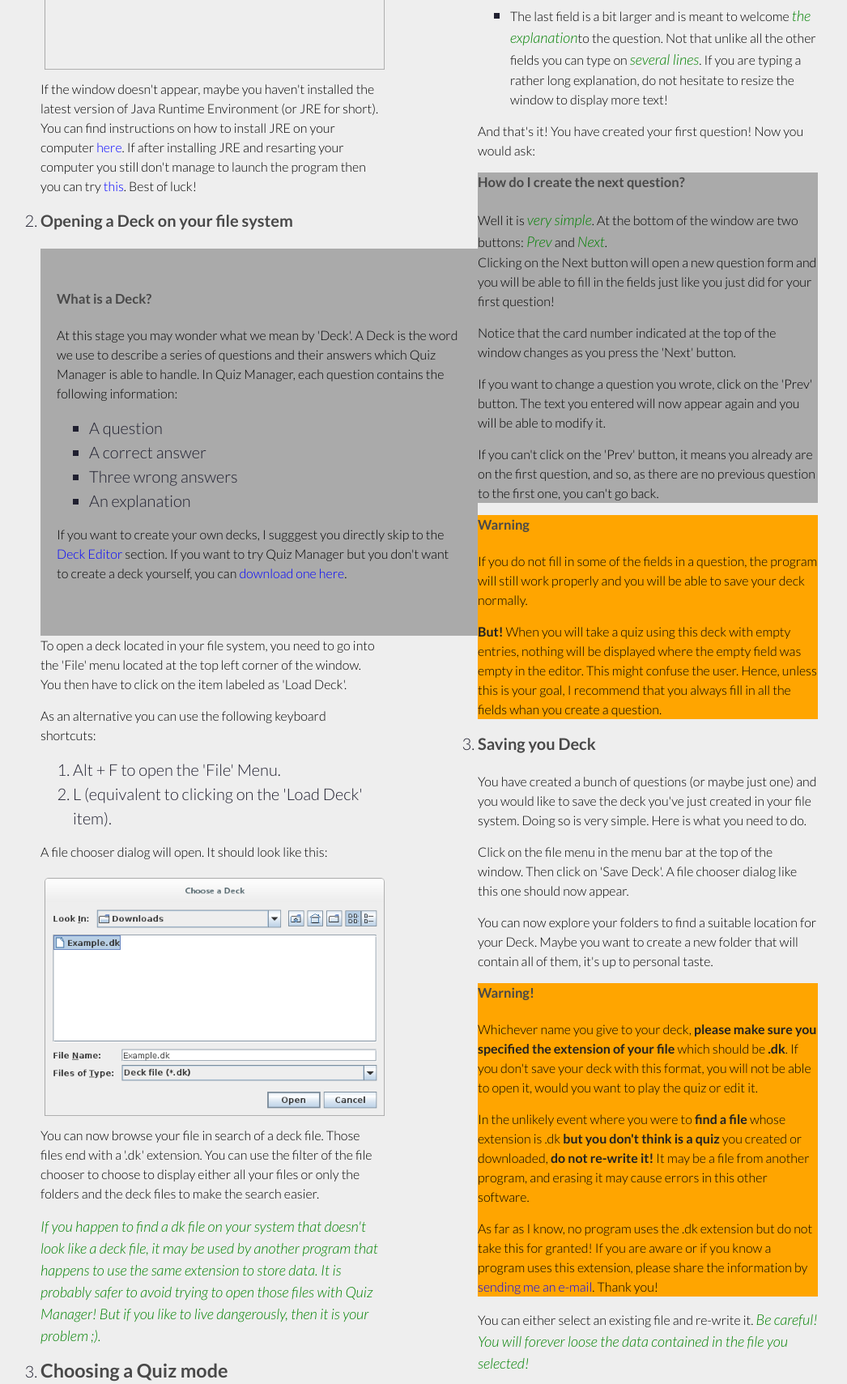
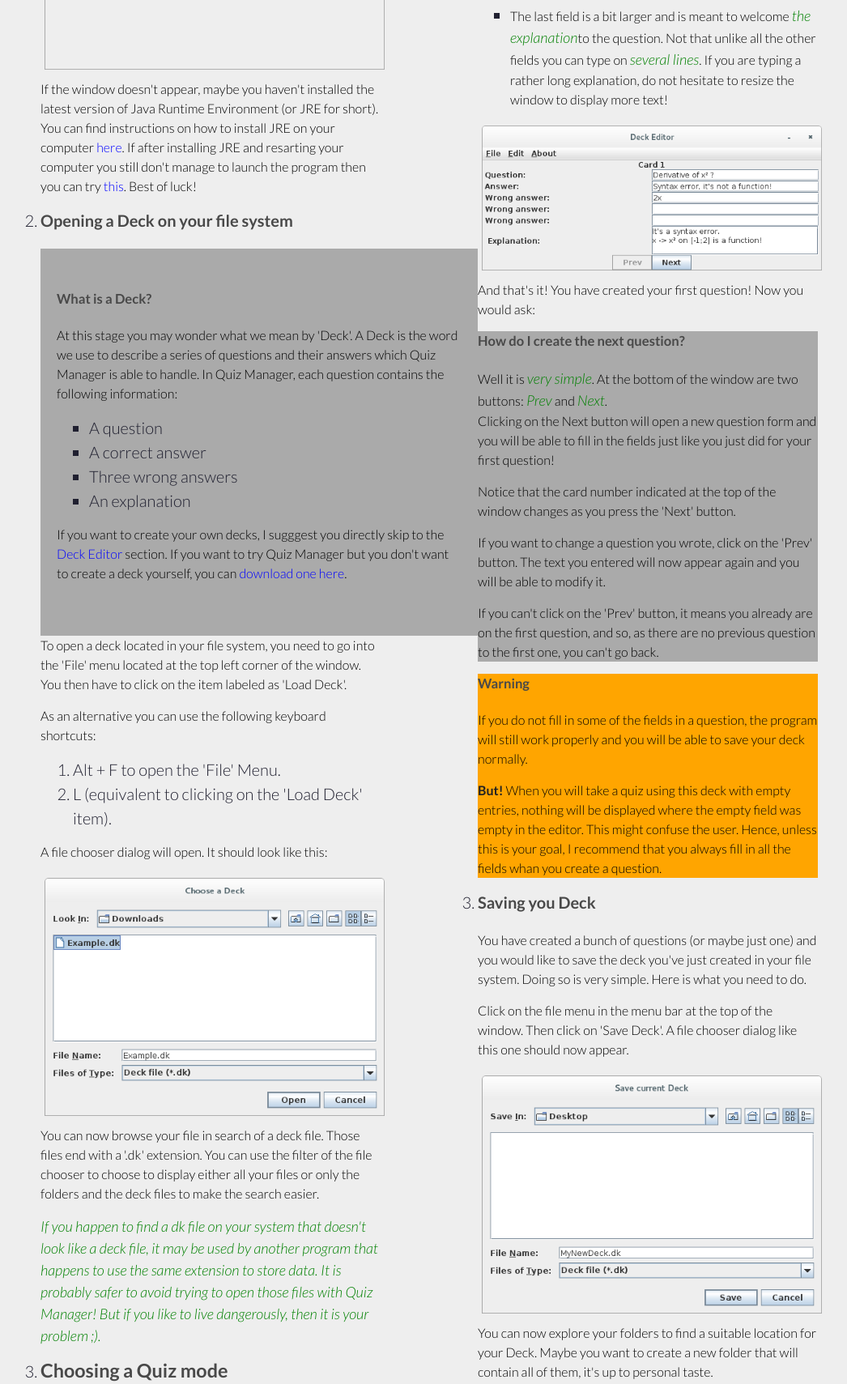
Before and after one commit to PatFin/QuizManager, a plain HTML site: page QuizManager_Manual_v1.0.html in a window 1280 px wide. Shown: the part 2114-3823 px from the top of the page at 81% size, without its empty margins (78-1124 px from the left). Drawn offline with Linux system fonts and the light colour scheme.

Commit message:
Added images to rep and manual

```diff
--- a/QuizManager_Manual_v1.0.html
+++ b/QuizManager_Manual_v1.0.html
@@ -257,6 +257,7 @@
 						<li><p>The last field is a bit larger and is meant to welcome <em>the explanation</em>to the question. Not that unlike all the other fields you can type on <em>several lines</em>. If you are typing a rather long explanation, do not hesitate to resize the window to display more text! </p>
 						</li>
 					</ul>
+					<img src="Images/EDITOR_edit.png" alt="Editing ..." style="width:568;heigh:242;">
 					<p>And that's it! You have created your first question! Now you would ask: </p>
 					<div class="remark">
 					<h5>How do I create the next question? </h5>
@@ -275,7 +276,7 @@
 					<li><h4 id="firstdeck:3">Saving you Deck</h4>
 					<p>You have created a bunch of questions (or maybe just one) and you would like to save the deck you've just created in your file system. Doing so is very simple. Here is what you need to do.</p>
 					<p>Click on the file menu in the menu bar at the top of the window. Then click on 'Save Deck'. A file chooser dialog like this one should now appear.</p>
-					<!-- Inseert image here -->
+					<img src="Images/E_fileSave.png" alt="Saving file" style="width:519;height:364;">
 					<p>You can now explore your folders to find a suitable location for your Deck. Maybe you want to create a new folder that will contain all of them, it's up to personal taste.</p>
 					<div class="warning">
 					<h5 id="firstdeck:31">Warning!</h5>
```
Also changed, not shown: Images/E_fileSave.png (added).
